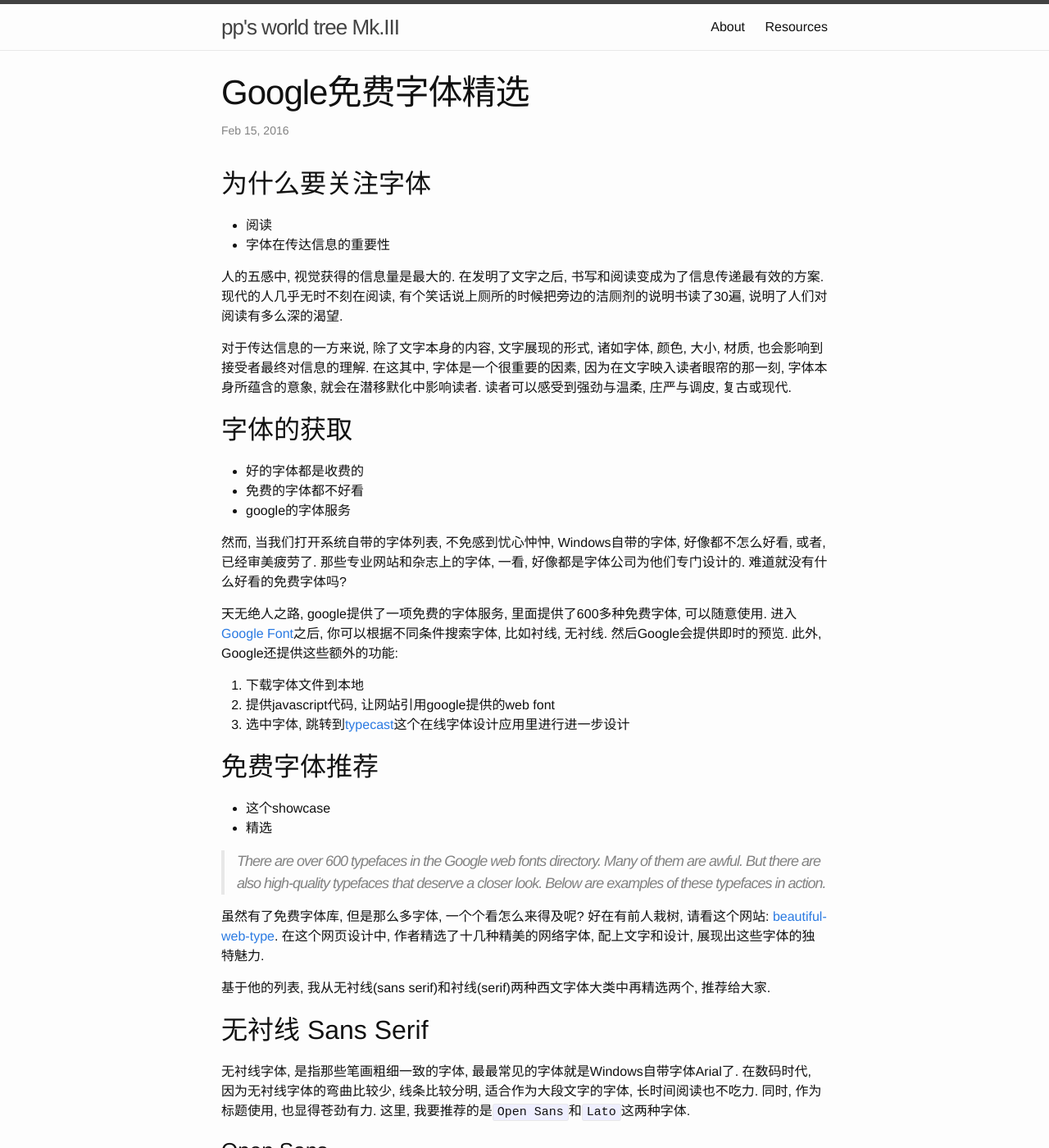
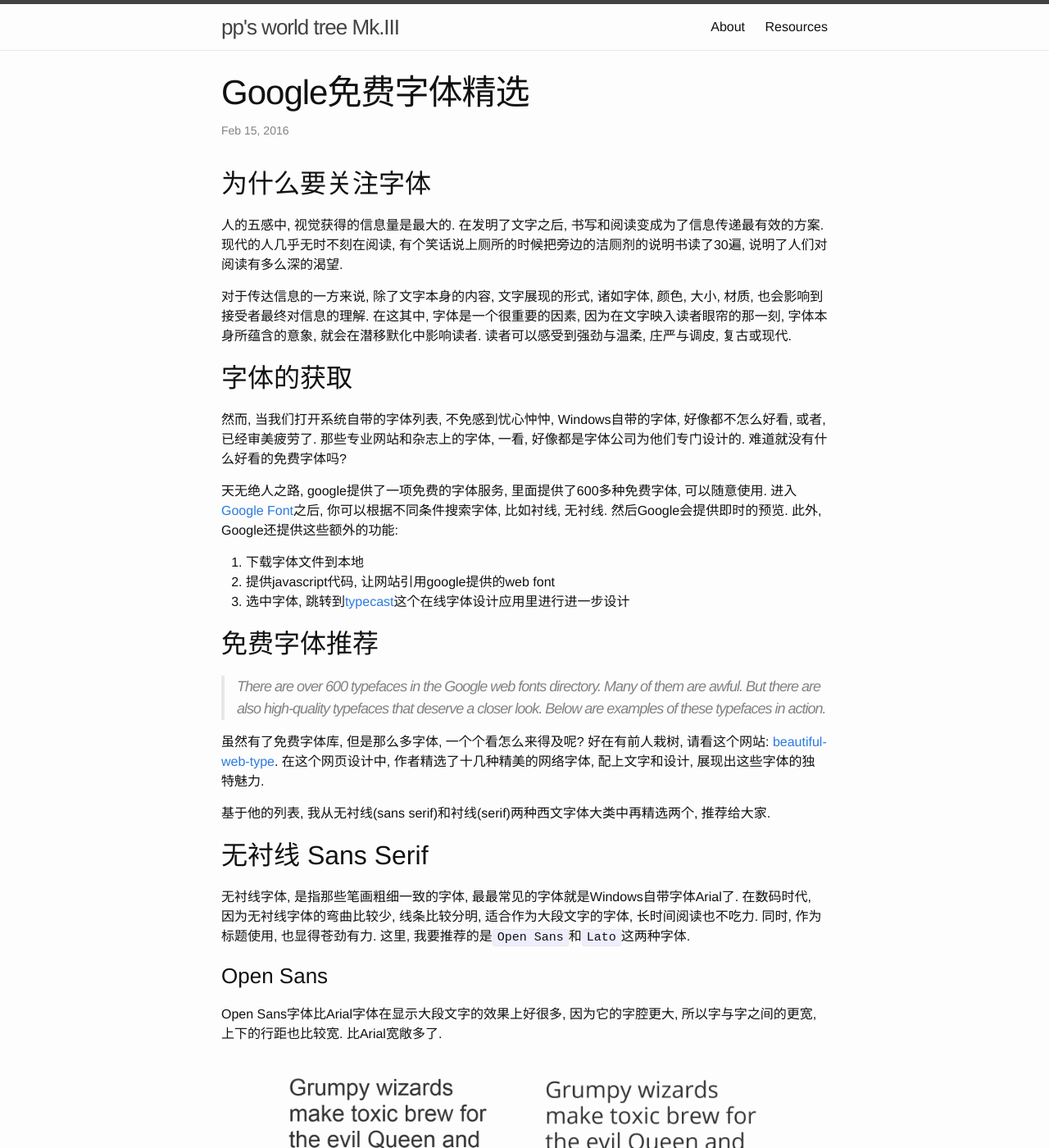
Before and after one commit to pp2moonbird/pp2moonbird.github.io, a Jekyll site: the page built from _posts/2016-02-15-Best-Google-Web-Font-Collection.markdown, in a window 1280 px wide and 1400 px high. Shown: the whole window at 82% size. Built offline with Jekyll 4.4.1, drawn with Linux system fonts in a browser that asks for light colours; comment, search, counter and statistics services are not loaded.

Commit message:
delete outlines

```diff
--- a/_posts/2016-02-15-Best-Google-Web-Font-Collection.markdown
+++ b/_posts/2016-02-15-Best-Google-Web-Font-Collection.markdown
@@ -6,18 +6,11 @@ categories: design
 ---
 
 ## 为什么要关注字体 ##
-- 阅读
-- 字体在传达信息的重要性
-
 人的五感中, 视觉获得的信息量是最大的. 在发明了文字之后, 书写和阅读变成为了信息传递最有效的方案. 现代的人几乎无时不刻在阅读, 有个笑话说上厕所的时候把旁边的洁厕剂的说明书读了30遍, 说明了人们对阅读有多么深的渴望.
 
 对于传达信息的一方来说, 除了文字本身的内容, 文字展现的形式, 诸如字体, 颜色, 大小, 材质, 也会影响到接受者最终对信息的理解. 在这其中, 字体是一个很重要的因素, 因为在文字映入读者眼帘的那一刻, 字体本身所蕴含的意象, 就会在潜移默化中影响读者. 读者可以感受到强劲与温柔, 庄严与调皮, 复古或现代.
 
 ## 字体的获取 ##
-- 好的字体都是收费的
-- 免费的字体都不好看
-- google的字体服务
-
 然而, 当我们打开系统自带的字体列表, 不免感到忧心忡忡, Windows自带的字体, 好像都不怎么好看, 或者, 已经审美疲劳了. 那些专业网站和杂志上的字体, 一看, 好像都是字体公司为他们专门设计的. 难道就没有什么好看的免费字体吗?
 
 天无绝人之路, google提供了一项免费的字体服务, 里面提供了600多种免费字体, 可以随意使用. 进入[Google Font](https://www.google.com/fonts)之后, 你可以根据不同条件搜索字体, 比如衬线, 无衬线. 然后Google会提供即时的预览. 此外, Google还提供这些额外的功能:
@@ -27,9 +20,6 @@ categories: design
 3. 选中字体, 跳转到[typecast](www.typecast.com)这个在线字体设计应用里进行进一步设计
 
 ## 免费字体推荐 ##
-- 这个showcase
-- 精选
-
 >There are over 600 typefaces in the Google web fonts directory. Many of them are awful. But there are also high-quality typefaces that deserve a closer look. Below are examples of these typefaces in action.
 
 虽然有了免费字体库, 但是那么多字体, 一个个看怎么来得及呢? 好在有前人栽树, 请看这个网站: [beautiful-web-type](http://hellohappy.org/beautiful-web-type/). 在这个网页设计中, 作者精选了十几种精美的网络字体, 配上文字和设计, 展现出这些字体的独特魅力.
```
